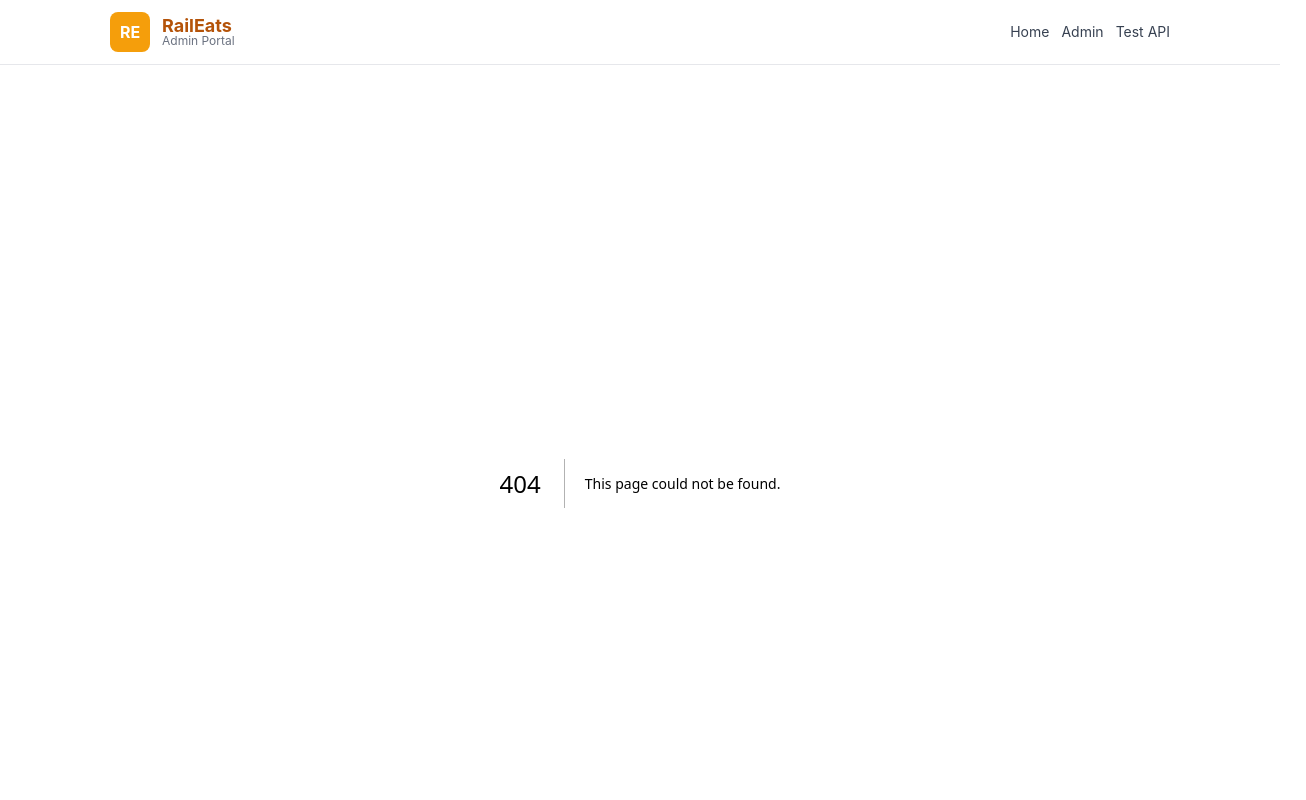
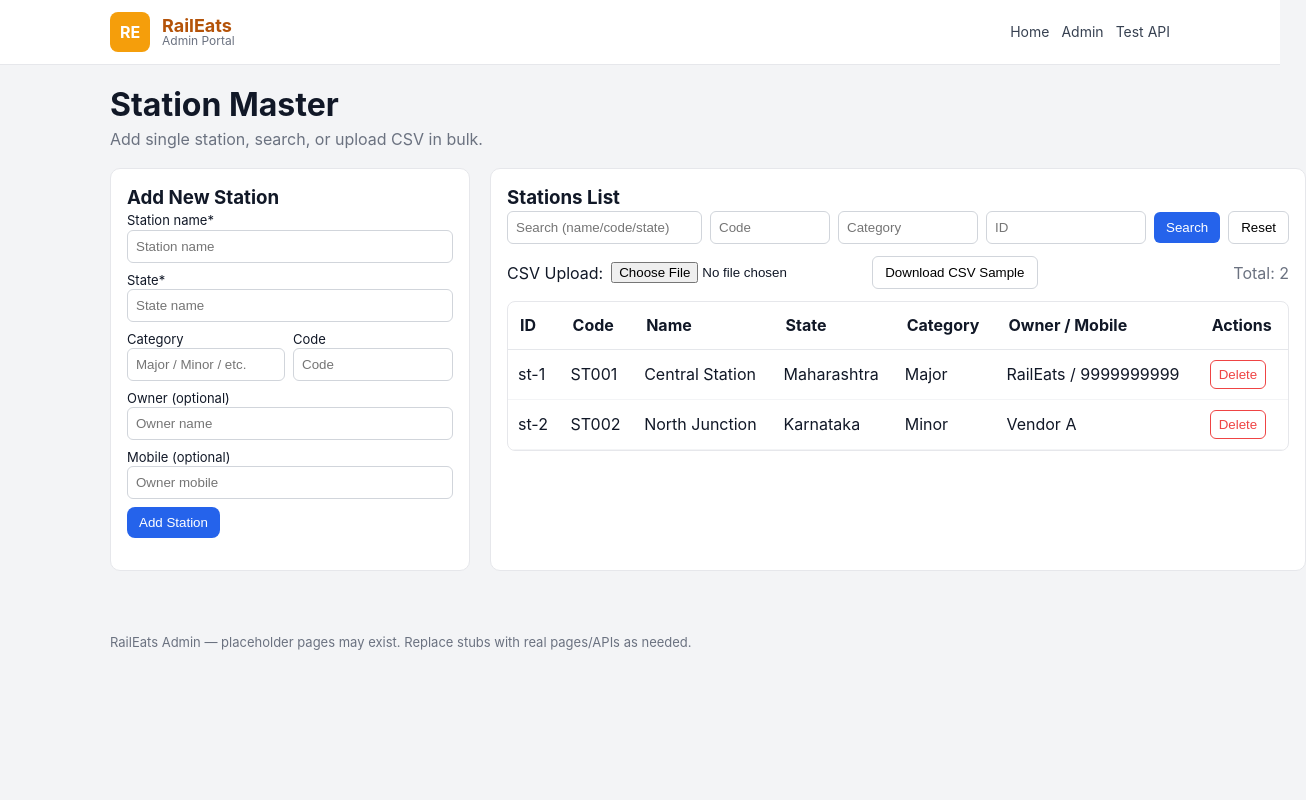
Before and after one commit to raileats/raileats-admin-sep, a Next.js app: page /admin/stations in a window 1280 px wide. Before the commit this address had no page. Shown: the top 800 px of the page, 1306 px wide, since content can reach past the window. Built offline with nearby package versions, Linux system fonts and the light colour scheme; no server answers.

Commit message:
Create page.tsx

```diff
--- /dev/null
+++ b/app/admin/stations/page.tsx
@@ -0,0 +1,40 @@
+// app/admin/stations/page.tsx
+import React from "react";
+import AddStationForm from "@/components/admin/AddStationForm";
+import StationList from "@/components/admin/StationList";
+
+async function getStations() {
+  try {
+    // fetch relative path from server; cache disabled to get latest
+    const res = await fetch(`${process.env.NEXT_PUBLIC_BASE_URL || ""}/api/admin/stations`, { cache: "no-store" });
+    const json = await res.json();
+    return json.data || [];
+  } catch (err) {
+    return [];
+  }
+}
+
+export default async function StationsPage() {
+  const stations = await getStations();
+
+  return (
+    <div style={{ padding: 0 }}>
+      <h1 style={{ marginTop: 0 }}>Station Master</h1>
+      <p style={{ color: "#6b7280" }}>Add single station, search, or upload CSV in bulk.</p>
+
+      <div style={{ display: "grid", gridTemplateColumns: "360px 1fr", gap: 20, marginTop: 18 }}>
+        <div style={{ background: "#fff", padding: 16, borderRadius: 10, border: "1px solid #e6e7eb" }}>
+          <h3 style={{ marginTop: 0 }}>Add New Station</h3>
+          {/* @ts-expect-error */}
+          <AddStationForm onAdded={() => { /* optional: user can click Reload in list */ }} />
+        </div>
+
+        <div style={{ background: "#fff", padding: 16, borderRadius: 10, border: "1px solid #e6e7eb" }}>
+          <h3 style={{ marginTop: 0 }}>Stations List</h3>
+          {/* @ts-expect-error */}
+          <StationList initial={stations} />
+        </div>
+      </div>
+    </div>
+  );
+}
```
